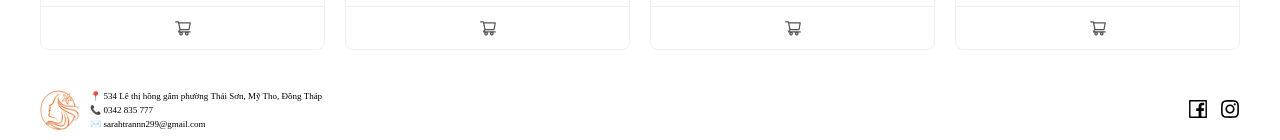
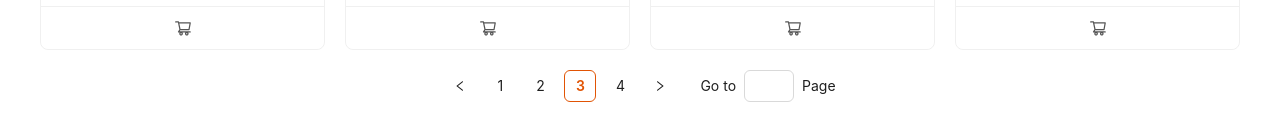
Before and after one commit to UnCleFor/cosmetic-shop, a React (Create React App) app in the folder frontend/: page /product in a window 1280 px wide. Shown: the part 538-678 px from the top of the page. Built offline with nearby package versions, Linux system fonts and the light colour scheme.

Commit message:
Thêm phân trang cho ProductPage

```diff
--- /dev/null
+++ b/frontend/src/components/PaginationComponent/index.jsx
@@ -0,0 +1,20 @@
+import React from "react";
+import { Pagination } from "antd";
+import { PaginationWrapper } from "./styles";
+
+const PaginationComponent = ({ current = 3, total = 100, pageSize = 12, onChange }) => {
+  return (
+    <PaginationWrapper>
+      <Pagination
+        current={current}
+        total={total}
+        pageSize={pageSize}
+        onChange={onChange}
+        showSizeChanger={false} // Ẩn dropdown chọn số sản phẩm/trang
+        showQuickJumper
+      />
+    </PaginationWrapper>
+  );
+};
+
+export default PaginationComponent;
--- /dev/null
+++ b/frontend/src/components/PaginationComponent/styles.js
@@ -0,0 +1,22 @@
+import styled from "styled-components";
+
+export const PaginationWrapper = styled.div`
+  display: flex;
+  justify-content: center;
+  margin-top: 2rem;
+
+  .ant-pagination-item-active {
+    border-color: ${({ theme }) => theme.colors.primary};
+  }
+
+  .ant-pagination-item-active a {
+    color: ${({ theme }) => theme.colors.primary};
+  }
+
+  .ant-pagination-item:hover a,
+  .ant-pagination-next:hover .ant-pagination-item-link,
+  .ant-pagination-prev:hover .ant-pagination-item-link {
+    color: ${({ theme }) => theme.colors.primary};
+    border-color: ${({ theme }) => theme.colors.primary};
+  }
+`;
--- a/frontend/src/pages/ProductPage/ProductPage.jsx
+++ b/frontend/src/pages/ProductPage/ProductPage.jsx
@@ -1,6 +1,12 @@
 import React from "react";
 import ProductCardComponent from "../../components/ProductCardComponent/ProductCardComponent";
-import { PageContainer, Title, ProductGrid, FilterSortBar, FilterGroup, SortSelect } from "./ProductPage.styles";
+import PaginationComponent from "../../components/PaginationComponent/index";
+import { PageContainer,
+        Title,
+        ProductGrid,
+        FilterSortBar,
+        FilterGroup,
+        SortSelect } from "./ProductPage.styles";
 
 const ProductPage = () => {
   const products = [
@@ -65,6 +71,8 @@ const ProductPage = () => {
           <ProductCardComponent key={item.id} product={item} />
         ))}
       </ProductGrid>
+
+      <PaginationComponent total={48} pageSize={12} />
     </PageContainer>
   );
 };
```
